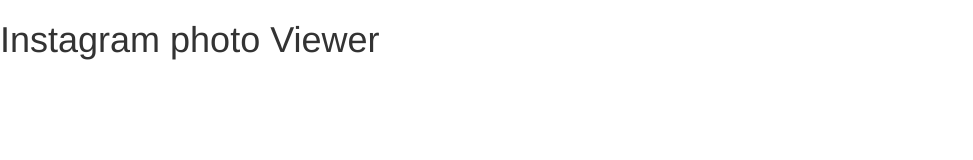
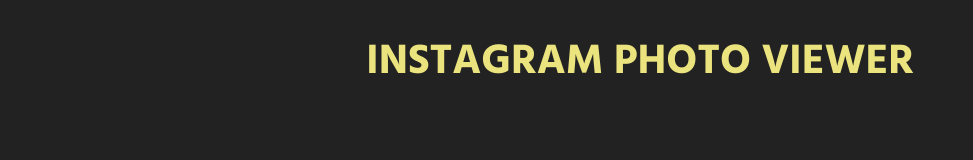
Before and after one commit to JesHerArt/FWF, a plain HTML site: page Wk4/index.html in a window 1280 px wide. Shown: the whole page, without its empty margins (0-973 px from the left). Drawn offline with Linux system fonts and the light colour scheme.

Commit message:
semi-final upload

```diff
--- /dev/null
+++ b/Wk4/css/main.css
@@ -0,0 +1,24 @@
+body {
+    margin: 0;
+    padding: 0;
+    background: #222;
+}
+
+h1 {
+    color: #EBE37E;
+    text-align: center;
+    font-weight: 700;
+    text-transform: uppercase;
+    margin: 40px 0;
+    font-size: 300%;
+    font-family: 'Hind', sans-serif;
+}
+
+.photosSection, .heading {
+    width: 95%;
+    margin: 0 auto;
+}
+
+.thumbnail {
+    margin-bottom: 45px;
+}
--- a/Wk4/index.html
+++ b/Wk4/index.html
@@ -6,7 +6,7 @@
     <meta charset="utf-8">
     <meta http-equiv="X-UA-Compatible" content="IE=edge">
 
-    <title>CODETutorial Mean seed</title>
+    <title>React.js Instagram Demo</title>
 
     <script src="js/jquery.js"></script>
     <script src="js/react.js"></script>
@@ -14,6 +14,9 @@
     <script type="text/jsx" src="js/reactApp.js"></script>
     <link rel="stylesheet" href="css/bootstrap.css">
     <script src="js/bootstrap.min.js"></script>
+    <link rel="stylesheet" href="css/main.css">
+
+    <link href='http://fonts.googleapis.com/css?family=Hind:400,600,700' rel='stylesheet' type='text/css'>
 </head>
 
 <body>
--- a/Wk4/js/reactApp.js
+++ b/Wk4/js/reactApp.js
@@ -29,8 +29,6 @@
 var PhotoList = React.createClass({
 	loadInstagram: function() {
 	    $.ajax({
-			//url: "https://api.instagram.com/v1/media/popular?client_id=07ac1694767e4bf7b16e6e4f81576798",
-            //url: "https://api.instagram.com/v1/users/wdd_student/media/recent/?client_id=1fc8cc2e1ead4e54b31bc747aa7509de",
             url: "https://api.instagram.com/v1/tags/wddstudent/media/recent?client_id=1fc8cc2e1ead4e54b31bc747aa7509de",
 			dataType: 'jsonp',
 			success: function(data) {
@@ -47,7 +45,7 @@
   	},
   	componentDidMount: function() {
     	this.loadInstagram();
-    	setInterval(this.loadInstagram, 3000
+    	setInterval(this.loadInstagram, 20000
     	);
   	},
 
@@ -59,12 +57,12 @@
 		});
 	return(
 		<div>
-		<div className="row">
+            <div className="row heading">
                  <div className="col-md-12">
                      <Title text="Instagram photo Viewer" />
 			     </div>
 		    </div>
-		<div className="row">
+		    <div className="row photosSection">
 			     {photoList}
 		</div>
 		</div>
```
Lines whose indentation alone changed are shown as unchanged.
